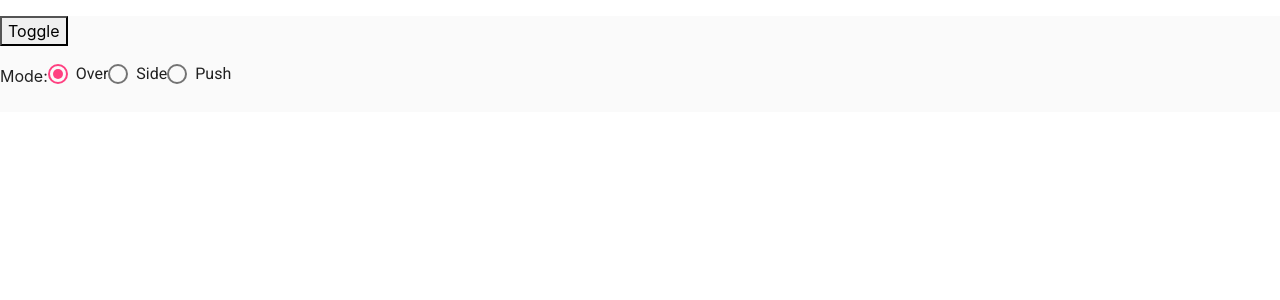
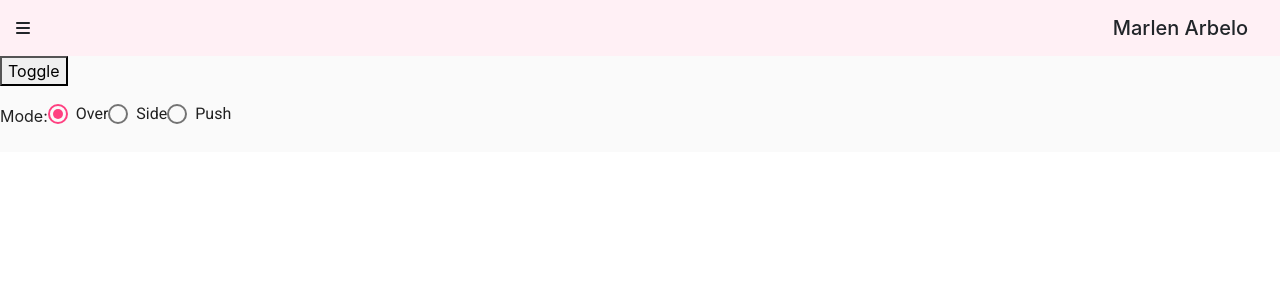
Before and after one commit to MarlenArb/Profile, an Angular app: page /home in a window 1280 px wide. Shown: the top 300 px of the page. Built offline with nearby package versions, Linux system fonts and the light colour scheme.

Commit message:
Añadido header

```diff
--- a/src/app/app.component.html
+++ b/src/app/app.component.html
@@ -1,3 +1,3 @@
-<div class='mt-3 mb-3'>
+<div>
   <router-outlet> </router-outlet>
 </div>
--- a/src/app/home/home.component.html
+++ b/src/app/home/home.component.html
@@ -1,4 +1,18 @@
-<mat-sidenav-container class="example-container" *ngIf="shouldRun">
+<!--Header-->
+<nav class="navbar fixed-top" style="background-color: lavenderblush;">
+  <i class="fas fa-bars" style="cursor: pointer;"></i>
+  <span class="navbar-brand mb-0 h1">Marlen Arbelo</span>
+</nav>
+
+<div style="height: 55.6px;"></div>
+<!--SideNav-->
+
+
+<div class="example-container"  *ngIf="shouldRun">
+
+
+<mat-sidenav-container class="example-container" *ngIf="shouldRun" style="height: 100% !important;">
+
   <mat-sidenav #sidenav [mode]="mode.value">
     <p><button mat-button (click)="sidenav.toggle()">Toggle</button></p>
     <p>
@@ -24,4 +38,6 @@
   </mat-sidenav-content>
 </mat-sidenav-container>
 
+</div>
+
 <div *ngIf="!shouldRun">Please open on Stackblitz to see result</div>
--- a/src/app/home/home.component.ts
+++ b/src/app/home/home.component.ts
@@ -1,5 +1,7 @@
 import { Component, OnInit } from '@angular/core';
 import { FormControl } from '@angular/forms';
+import {MediaMatcher} from '@angular/cdk/layout';
+import {ChangeDetectorRef, OnDestroy} from '@angular/core';
 
 @Component({
   selector: 'app-home',
@@ -16,4 +18,6 @@ export class HomeComponent implements OnInit {
   mode = new FormControl('over');
  /*  shouldRun = [/(^|\.)plnkr\.co$/, /(^|\.)stackblitz\.io$/].some(h => h.test(window.location.host)); */
  shouldRun = true;
+
+ fillerNav = Array.from({length: 50}, (_, i) => `Nav Item ${i + 1}`);
 }
```
Also changed, not shown: src/app/app.module.ts (+7 -1 lines).
